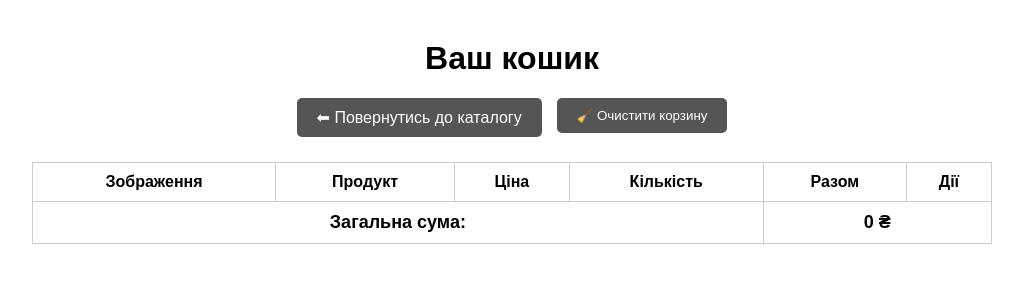
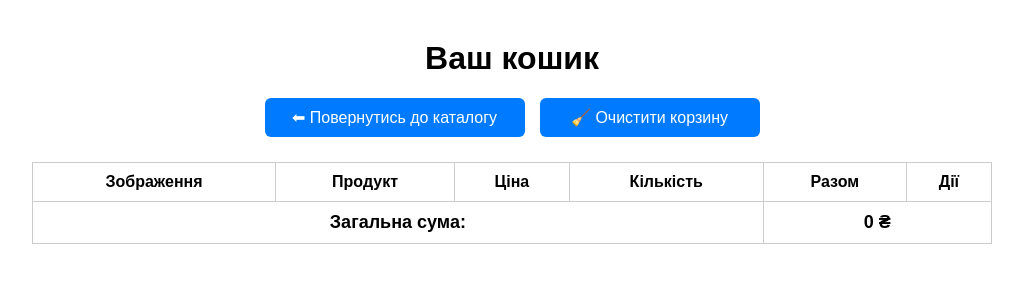
Before and after one commit to Randayy/django-cart-task, a Django app: page /shop/cart/ in a window 1280 px wide. Shown: the top 300 px of the page, without its empty margins (128-1151 px from the left). Run offline with Django 4.2, Linux system fonts and the light colour scheme.

Commit message:
fix design

```diff
--- a/djangocart/cart/templates/shop/cart_detail.html
+++ b/djangocart/cart/templates/shop/cart_detail.html
@@ -8,11 +8,13 @@
         font-family: Arial;
         margin: 40px;
       }
+
       table {
         width: 80%;
         margin: 0 auto;
         border-collapse: collapse;
       }
+
       .product-image {
         width: 150px;
         height: 150px;
@@ -21,29 +23,53 @@
         display: block;
         margin: 0 auto;
       }
+
       th,
       td {
         padding: 10px;
         border: 1px solid #ccc;
         text-align: center;
       }
+
       h1 {
         text-align: center;
       }
+
       .total {
         font-weight: bold;
         font-size: 18px;
       }
+
+      /* --- КНОПКИ --- */
       .btn {
         display: inline-block;
-        background: #555;
+        background-color: #007bff;
         color: white;
         padding: 10px 20px;
-        border-radius: 5px;
+        border-radius: 6px;
         text-decoration: none;
         border: none;
         cursor: pointer;
+        font-size: 16px;
+        text-align: center;
+        min-width: 220px; /* однакова ширина */
+        transition: background-color 0.2s ease;
       }
+
+      .btn:hover {
+        background-color: #0056b3;
+      }
+
+      .btn:active {
+        background-color: #004494;
+      }
+
+      /* Для <button>, щоб вигляд був ідентичним до <a> */
+      button.btn {
+        width: auto;
+      }
+
+      /* --- Кнопки кількості --- */
       .btn-small {
         background: #007bff;
         color: white;
@@ -53,12 +79,15 @@
         cursor: pointer;
         font-size: 16px;
       }
+
       .btn-small.minus {
         background: #ff9800;
       }
+
       .btn-small.plus {
         background: #4caf50;
       }
+
       .btn-delete {
         background: #d9534f;
         color: white;
@@ -67,6 +96,7 @@
         border-radius: 5px;
         cursor: pointer;
       }
+
       .cart-controls {
         display: flex;
         justify-content: center;
@@ -75,6 +105,7 @@
       }
     </style>
   </head>
+
   <body>
     <h1>Ваш кошик</h1>
 
@@ -86,9 +117,9 @@
         margin-bottom: 25px;
       "
     >
-      <a href="{% url 'product_list' %}" class="btn"
-        >⬅ Повернутись до каталогу</a
-      >
+      <a href="{% url 'product_list' %}" class="btn">
+        ⬅ Повернутись до каталогу
+      </a>
 
       <form
         action="{% url 'cart_clear' %}"
```
Also changed, not shown: djangocart/cart/templates/shop/product_list.html (+5 -3 lines).
